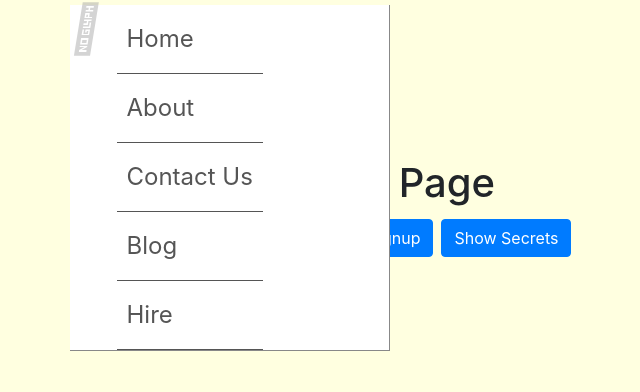
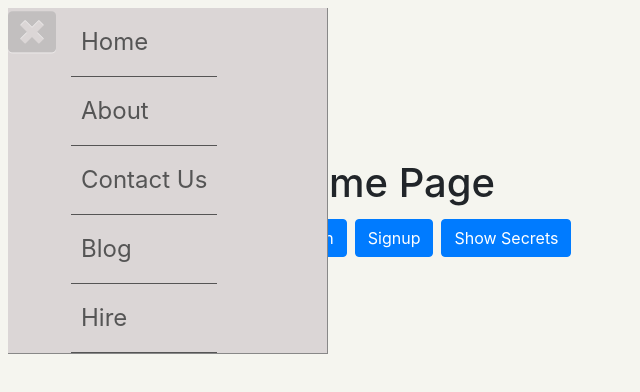
Before and after one commit to MariaKhantech/Envira, a React (Create React App) app in the folder client/: page / in a window 1280 px wide. Shown: the top 392 px of the page, without its empty margins (0-640 px from the left). Built offline with nearby package versions, Linux system fonts and the light colour scheme; no server answers; what aws-amplify would draw is missing.

Commit message:
fixed nav bar issue and updated models

```diff
--- a/client/src/App.css
+++ b/client/src/App.css
@@ -1,5 +1,5 @@
 body{
-  background-color: lightyellow;
+  background-color: rgb(245, 245, 239);
 }
 .signup {
   padding-top: 100px;
--- a/client/src/App.js
+++ b/client/src/App.js
@@ -33,7 +33,7 @@ function App() {
 
 	return (
 		<Router>
-			<div>
+			<>
 				<NavBar />
 				<Switch>
 					<Route exact path="/" render={(props) => <Home {...props} />} />
@@ -45,7 +45,7 @@ function App() {
 					<Route exact path="/signup" render={(props) => <Signup {...props} />} />
 					<PrivateRoute exact path="/members" component={Members} />
 				</Switch>
-			</div>
+			</>
 		</Router>
 	);
 }
--- a/client/src/components/NavBar/index.js
+++ b/client/src/components/NavBar/index.js
@@ -15,15 +15,15 @@ export class NavBar extends Component {
 	render() {
 		const { isSidebarOpen } = this.state;
 		return (
-			<div className="container">
+			<div className="ml-2">
 				<div className="menu-button" onClick={this.handleMenuButtonClick}>
 					<i className="fa fa-bars" />
 				</div>
 				{/*	Sidebar */}
 				{menuData.length && (
-					<nav className={`nav ${isSidebarOpen ? 'show' : ''}`}>
+					<nav className={`nav ${isSidebarOpen ? 'show ml-2 mt-2' : ''}`}>
 						<div onClick={this.handleMenuButtonClick} className="close">
-							<i className="fas fa-times" />
+							<i className="fa fa-window-close" />
 						</div>
 						<ul className="menu-items">
 							{menuData.map((item) => (
--- a/client/src/components/NavBar/style.css
+++ b/client/src/components/NavBar/style.css
@@ -16,7 +16,7 @@ body {
   position: absolute;
   top: 0;
   z-index: 999;
-  background-color: #fff;
+  background-color: rgb(219, 214, 214);
   left: -40vw;
   -webkit-transition: left 0.3s ease-in;
   transition: left 0.3s ease-in;
```
Also changed, not shown: 1 other file (tests, documents, lock files or other folders).
